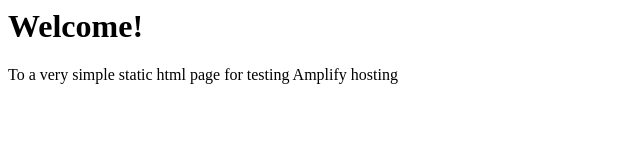
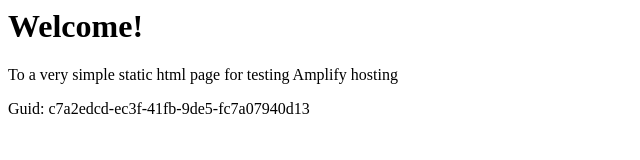
Before and after one commit to aws-aemilia-mxp/Github-PR-Commit-Integration-Test-DoNotTouch-Gith-P5X5MO5I-v1-preprod-eu-south-1, a website: page src/index.html in a window 1280 px wide. Shown: the whole page, without its empty margins (0-640 px from the left). Drawn offline with Linux system fonts and the light colour scheme.

Commit message:
commit from integ tests

```diff
--- a/src/index.html
+++ b/src/index.html
@@ -1,3 +1,5 @@
+
+
 <html lang="en">
 
 <head>
@@ -10,6 +12,6 @@
 <body>
     <h1>Welcome!</h1>
     <p>To a very simple static html page for testing Amplify hosting</p>
-</body>
+    <p>Guid: c7a2edcd-ec3f-41fb-9de5-fc7a07940d13</p></body>
 
 </html>
```
